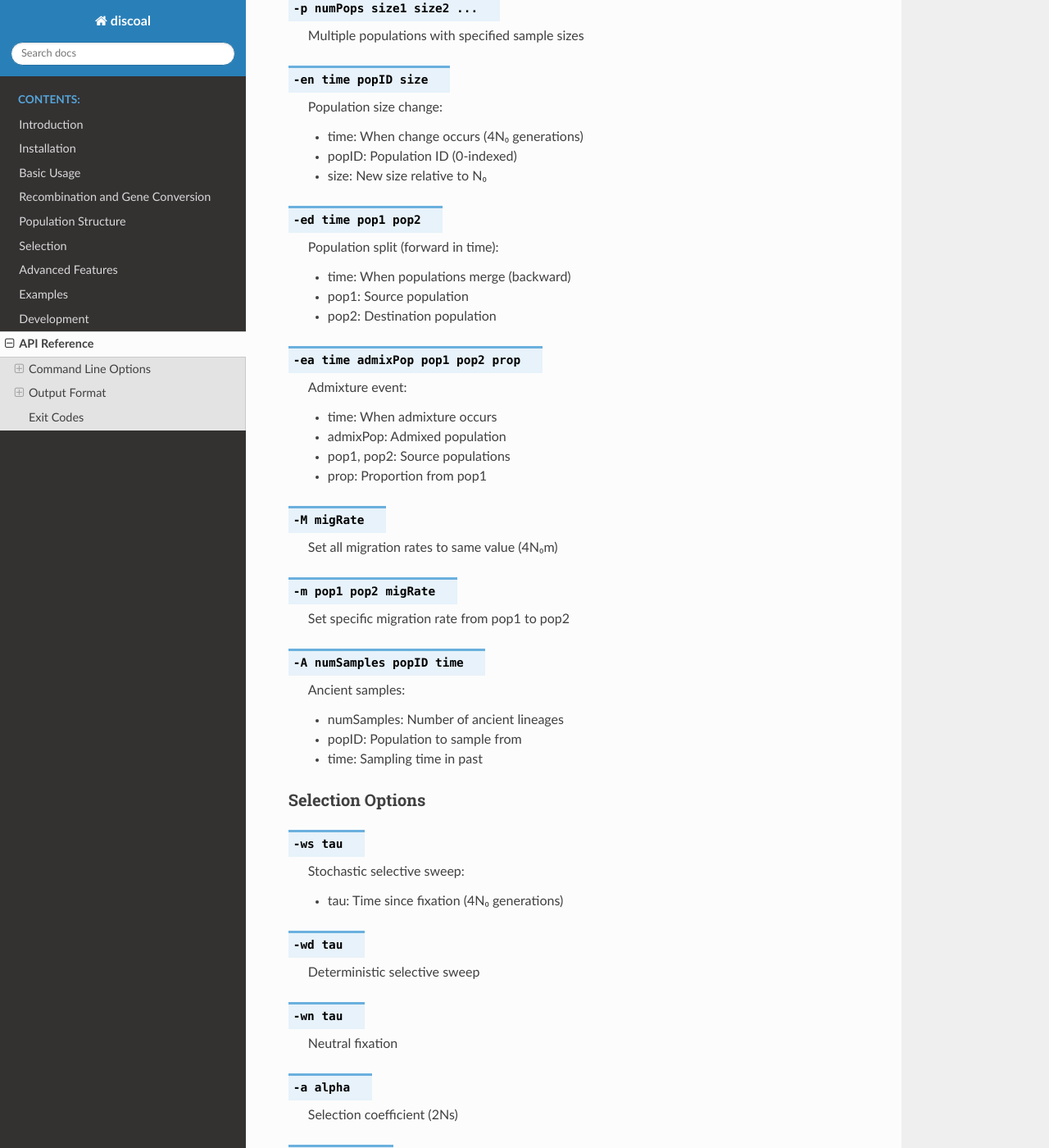
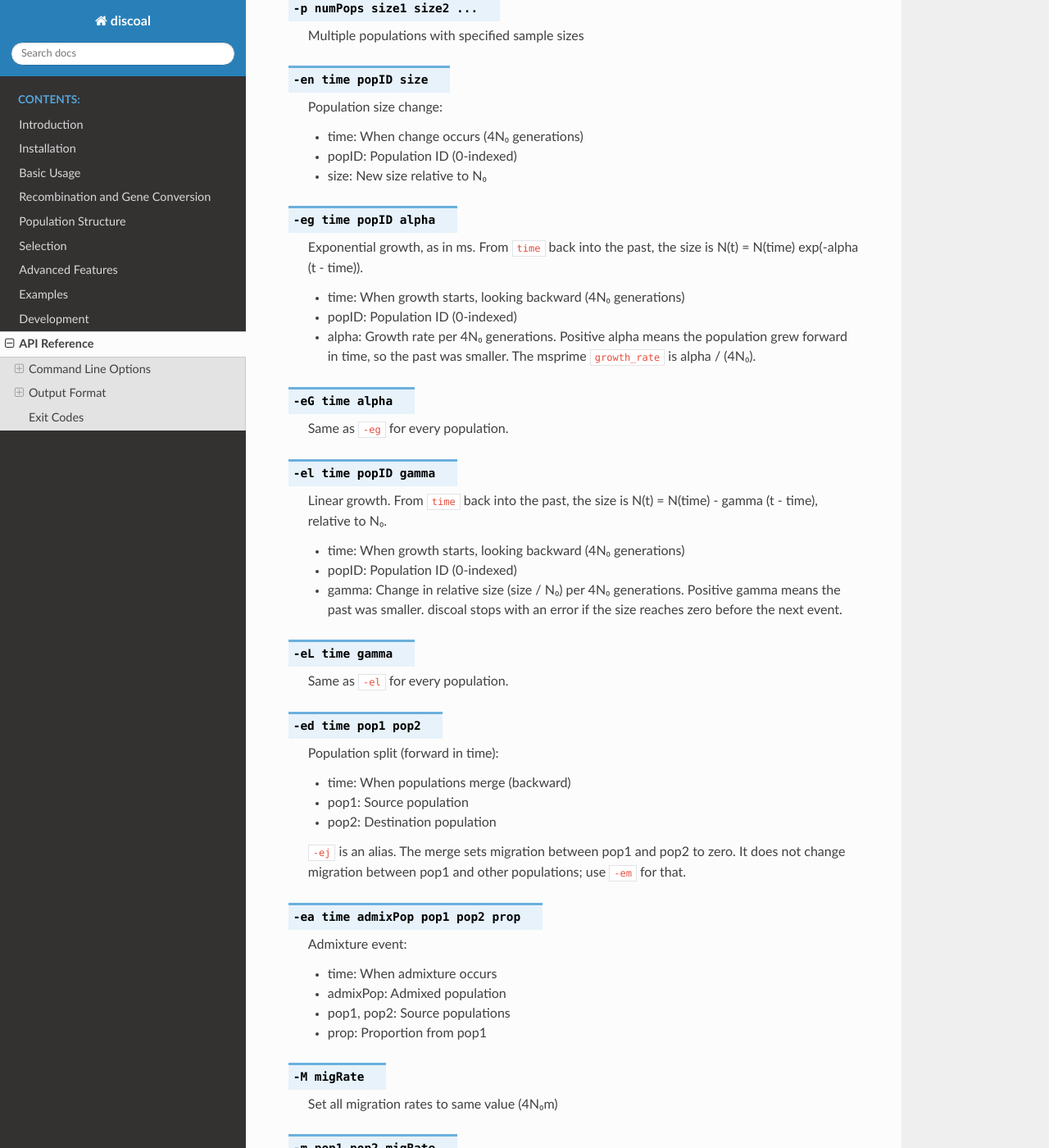
Before and after one commit to kr-colab/discoal, a Sphinx documentation site: the page built from docs/api_reference.rst, in a window 1280 px wide and 1400 px high, scrolled down 992 px. Shown: the whole window at 82% size. Built offline with Sphinx 7.4.7 and the Read the Docs theme 3.1.0, drawn with Linux system fonts in a browser that asks for light colours; some of the changed text lies outside the part shown.

Commit message:
Fix time and rate unit conventions and pin them against msprime
Command-line and YAML times are in units of 4N0 generations, as in ms.
Internal time, and tskit node times, are in units of 2N0 generations.
docs/yaml_configuration.md, docs/demes_integration.md and the demes
example comments said 2N. That error made the demes_example.yaml parity
check fail, because its "Equivalent to" line used 2N times. The line now
uses 4N times and -em events, and its output is byte-identical to the
YAML run. The demes importer was already correct.

-eg/-eG alpha and -el/-eL gamma were stored without scaling, so they
acted as rates per 2N0 generations. That matched neither the usage
text (per generation) nor ms (per 4N0 generations). They now follow
ms: rates per 4N0 generations, the same unit as command-line times.
These flags are not on master yet.

userTimeToInternal and userRateToInternal in discoal.h now do every
user-to-internal conversion in the CLI and YAML parsers, so the time
and rate factors cannot drift apart. The demes importer uses a named
demesRateToInternal helper.

testing/units_convention_check.py runs discoal and msprime on one
model per convention (times, -eg, -eG, -el, -m rate and direction,
demes growth epochs, demes splits and migration windows). Each must
match msprime, and each wrong scale must be rejected.

Docs: a units table in basic_usage.rst, api_reference.rst entries for
-eg, -eG, -el, -eL, -em and -eM, a valid and verified demes conversion
example, and an -eg growth example.

```diff
--- a/docs/api_reference.rst
+++ b/docs/api_reference.rst
@@ -53,6 +53,36 @@ Demographic Options
    * popID: Population ID (0-indexed)
    * size: New size relative to N₀
 
+.. option:: -eg time popID alpha
+
+   Exponential growth, as in ms. From ``time`` back into the past, the size
+   is N(t) = N(time) exp(-alpha (t - time)).
+
+   * time: When growth starts, looking backward (4N₀ generations)
+   * popID: Population ID (0-indexed)
+   * alpha: Growth rate per 4N₀ generations. Positive alpha means the
+     population grew forward in time, so the past was smaller. The
+     msprime ``growth_rate`` is alpha / (4N₀).
+
+.. option:: -eG time alpha
+
+   Same as ``-eg`` for every population.
+
+.. option:: -el time popID gamma
+
+   Linear growth. From ``time`` back into the past, the size is
+   N(t) = N(time) - gamma (t - time), relative to N₀.
+
+   * time: When growth starts, looking backward (4N₀ generations)
+   * popID: Population ID (0-indexed)
+   * gamma: Change in relative size (size / N₀) per 4N₀ generations.
+     Positive gamma means the past was smaller. discoal stops with an
+     error if the size reaches zero before the next event.
+
+.. option:: -eL time gamma
+
+   Same as ``-el`` for every population.
+
 .. option:: -ed time pop1 pop2
 
    Population split (forward in time):
@@ -60,6 +90,10 @@ Demographic Options
    * time: When populations merge (backward)
    * pop1: Source population
    * pop2: Destination population
+
+   ``-ej`` is an alias. The merge sets migration between pop1 and pop2 to
+   zero. It does not change migration between pop1 and other populations;
+   use ``-em`` for that.
 
 .. option:: -ea time admixPop pop1 pop2 prop
 
@@ -76,7 +110,17 @@ Demographic Options
 
 .. option:: -m pop1 pop2 migRate
 
-   Set specific migration rate from pop1 to pop2
+   Set specific migration rate from pop1 to pop2 (4N₀m). Backward in time,
+   lineages move from pop1 to pop2 at this rate, as in ms and msprime.
+
+.. option:: -em time pop1 pop2 migRate
+
+   From ``time`` back into the past, set the migration rate from pop1 to
+   pop2 (4N₀m, same direction as ``-m``).
+
+.. option:: -eM time migRate
+
+   From ``time`` back into the past, set all migration rates (4N₀m).
 
 .. option:: -A numSamples popID time
 
```
Also changed, not shown: README.md (+2 -2 lines), docs/basic_usage.rst (+19 -0 lines), docs/demes_integration.md (+27 -26 lines), docs/examples.rst (+5 -6 lines), docs/yaml_configuration.md (+12 -6 lines), testing/README.md, 8 other files.
